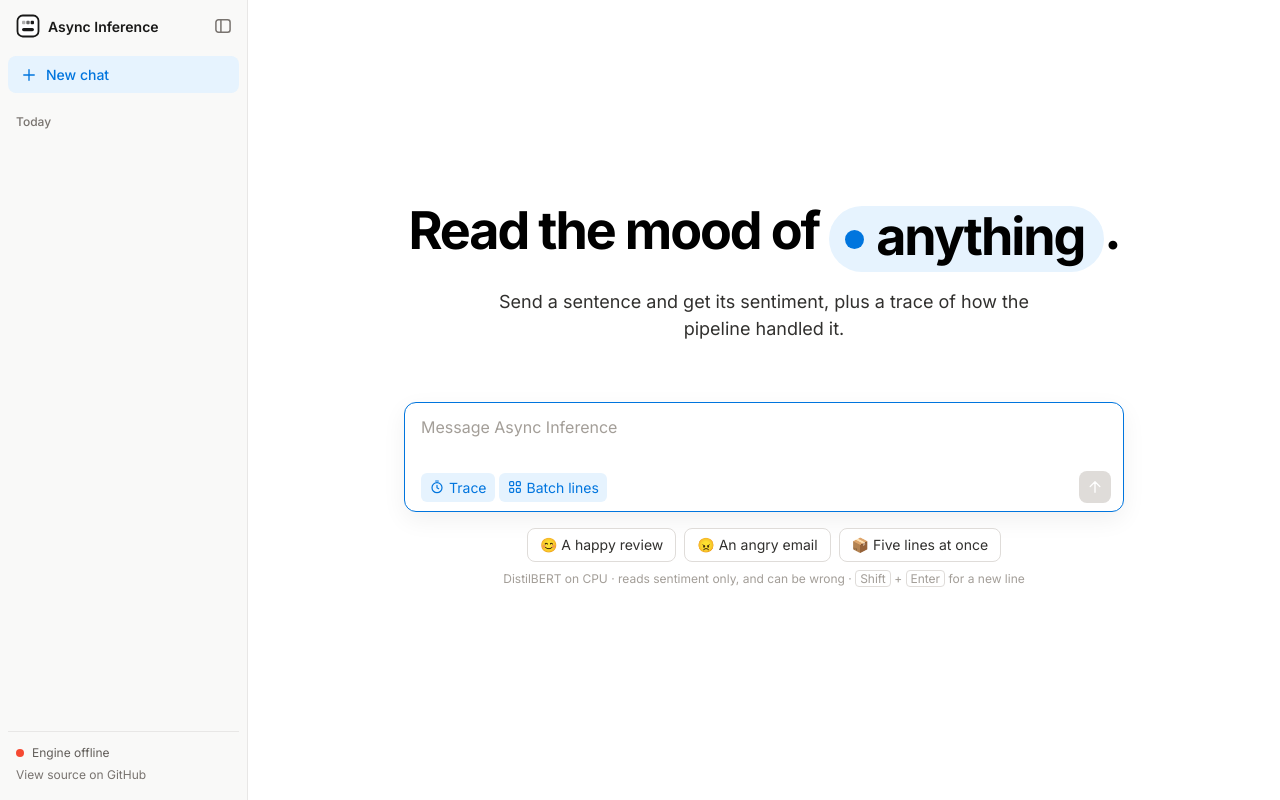
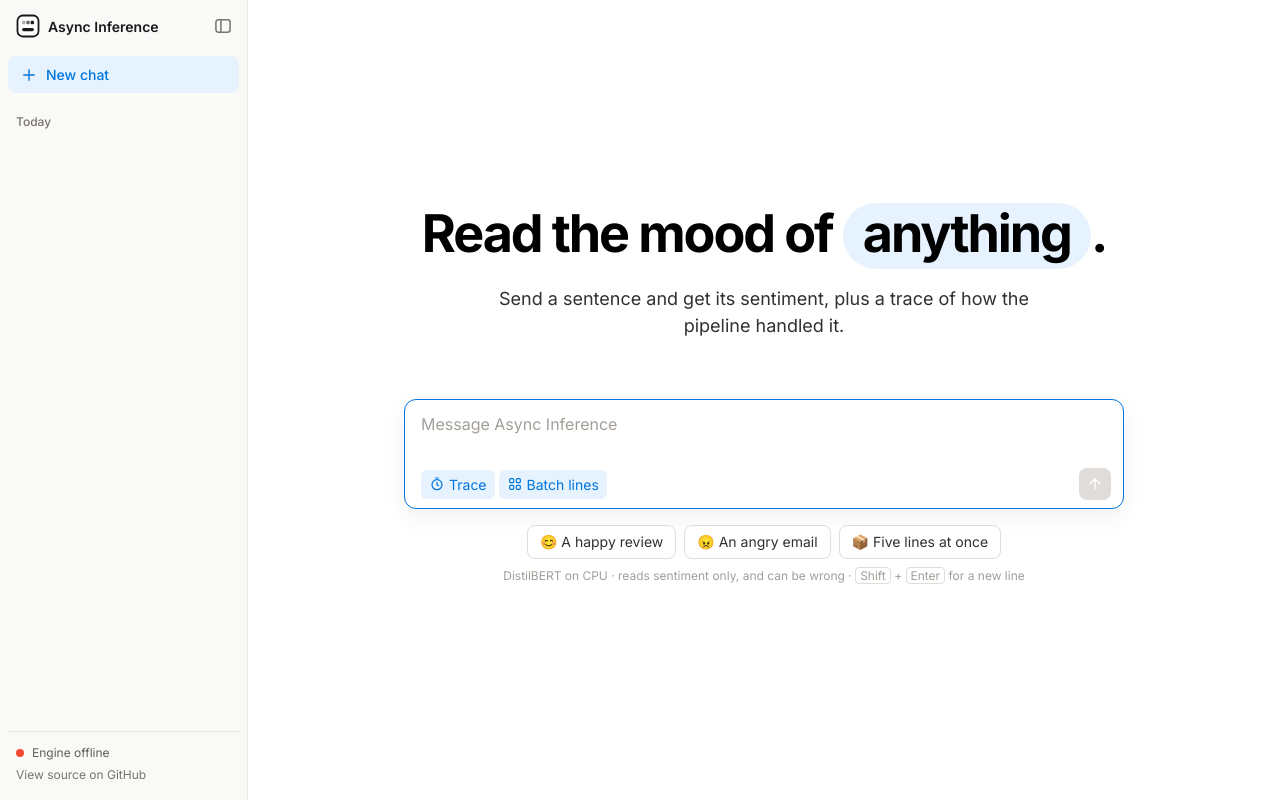
Before and after one commit to raman2221/async-inference-engine, a website built with Vite: page web/index.html in a window 1280 px wide. Built offline with nearby package versions, Linux system fonts and the light colour scheme; files whose address does not match are found by name.

Commit message:
Remove dot from welcome highlight

```diff
--- a/web/index.html
+++ b/web/index.html
@@ -49,7 +49,7 @@
 
         <div class="scroll" id="scroll">
           <section class="welcome">
-            <h1>Read the mood of <span class="highlight"><span class="highlight-dot"></span>anything</span>.</h1>
+            <h1>Read the mood of <span class="highlight">anything</span>.</h1>
             <p>Send a sentence and get its sentiment, plus a trace of how the pipeline handled it.</p>
           </section>
 
--- a/web/src/styles.css
+++ b/web/src/styles.css
@@ -344,22 +344,13 @@ button {
   letter-spacing: -0.04em;
 }
 
-/* The "• Think" pill from Notion's homepage. */
+/* Light-blue highlight pill, as on Notion's homepage. */
 .highlight {
   display: inline-flex;
   align-items: center;
-  gap: 12px;
-  padding: 0 20px 4px 16px;
+  padding: 0 20px 4px;
   border-radius: var(--radius-round);
   background: var(--blue-200);
-}
-
-.highlight-dot {
-  width: 0.36em;
-  height: 0.36em;
-  margin-top: 4px;
-  border-radius: var(--radius-round);
-  background: var(--blue-600);
 }
 
 .welcome p {
```
